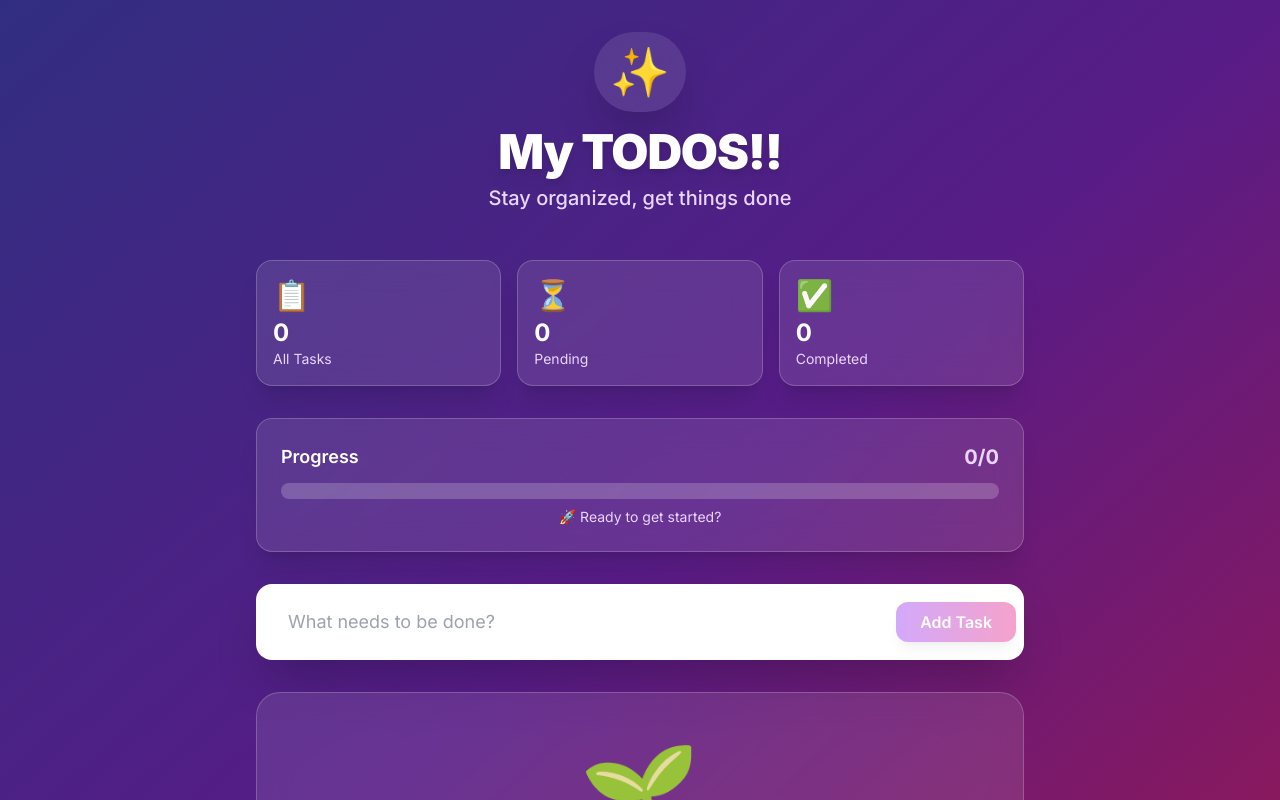
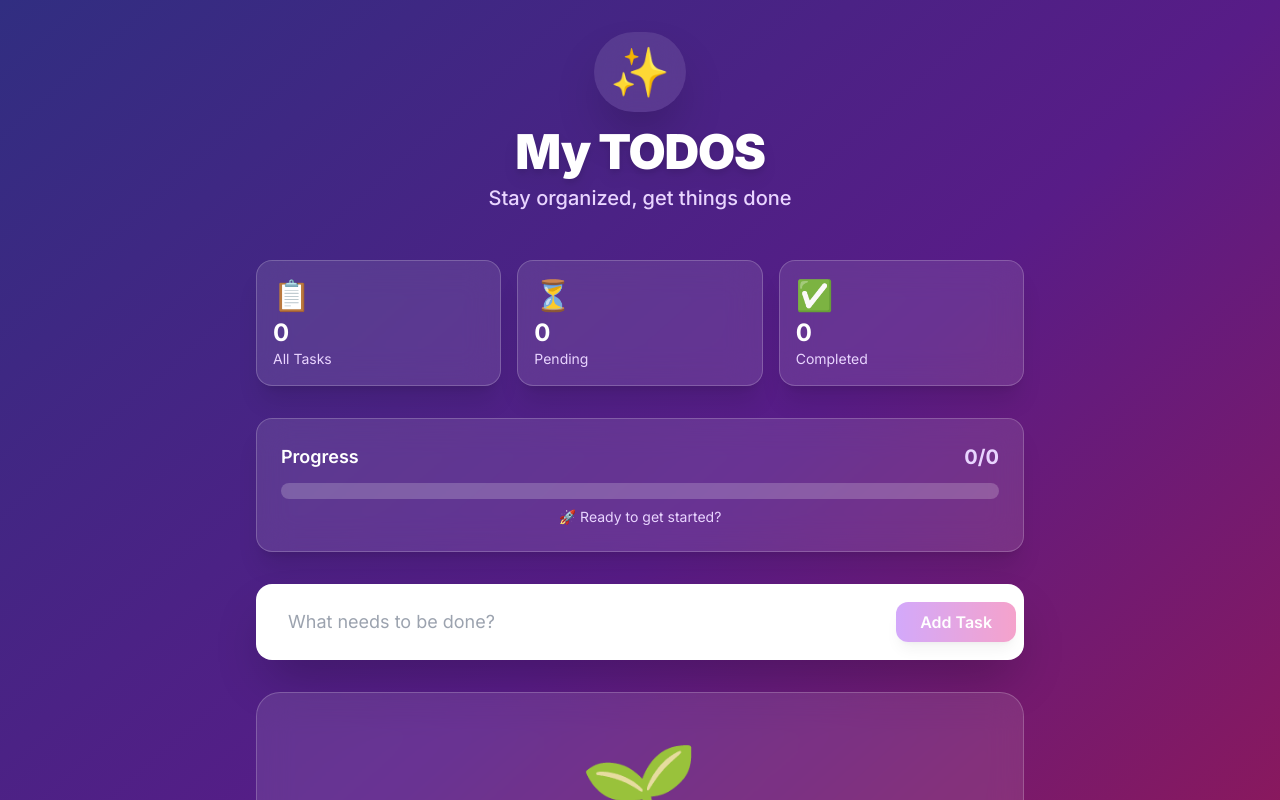
Before and after one commit to mushroomgead/poc-everything-next14, a Next.js app: page /todo in a window 1280 px wide. Shown: the top 800 px of the page. Built offline with nearby package versions, Linux system fonts and the light colour scheme.

Commit message:
chore: change word title

```diff
--- a/app/todo/page.tsx
+++ b/app/todo/page.tsx
@@ -99,7 +99,7 @@ export default function TodoPage() {
             </div>
           </div>
           <h1 className="text-5xl font-black text-white mb-2 tracking-tight drop-shadow-lg">
-            My TODOS!!
+            My TODOS
           </h1>
           <p className="text-xl text-purple-200 font-medium">
             Stay organized, get things done
```
